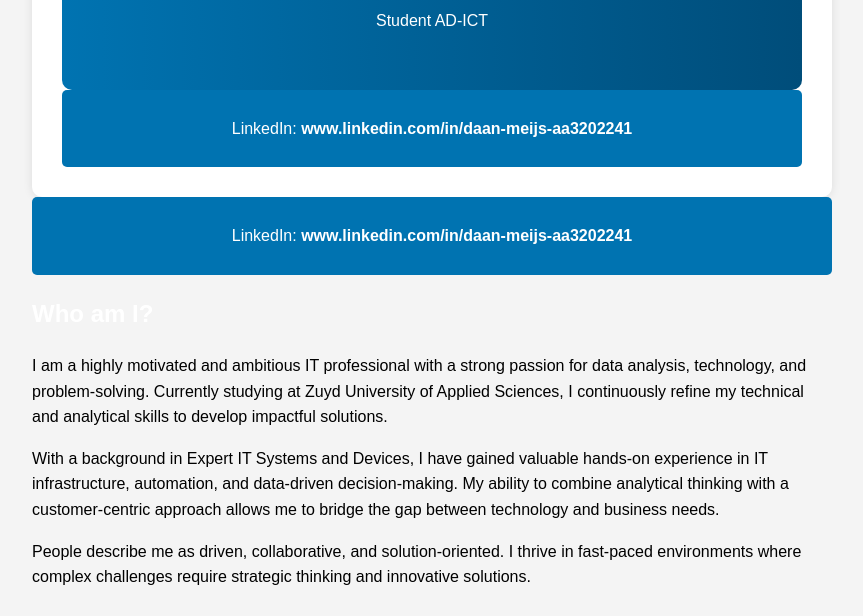
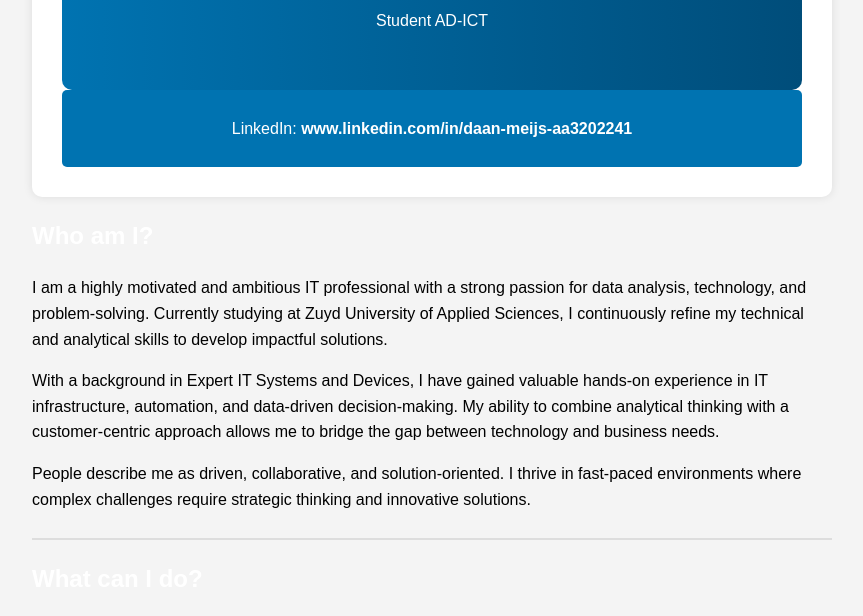
Before and after one commit to MuisBijlmerplein/github-portfolio, a plain HTML site: page index.html in a window 1280 px wide. Shown: the part 176-792 px from the top of the page, without its empty margins (208-1071 px from the left). Drawn offline with Linux system fonts and the light colour scheme.

Commit message:
initial commit

```diff
--- a/index.html
+++ b/index.html
@@ -76,12 +76,6 @@
         </header>
     </div>
 
-
-        <header class="contact-info">
-            <p>LinkedIn: <a href="www.linkedin.com/in/daan-meijs-aa3202241" style="color: white;">www.linkedin.com/in/daan-meijs-aa3202241</a></p>
-        </header>
-
-
         <section class="section">
             <h2>Who am I?</h2>
             <p>I am a highly motivated and ambitious IT professional with a strong passion for data analysis, technology, and problem-solving. Currently studying at Zuyd University of Applied Sciences, I continuously refine my technical and analytical skills to develop impactful solutions.</p>
```
